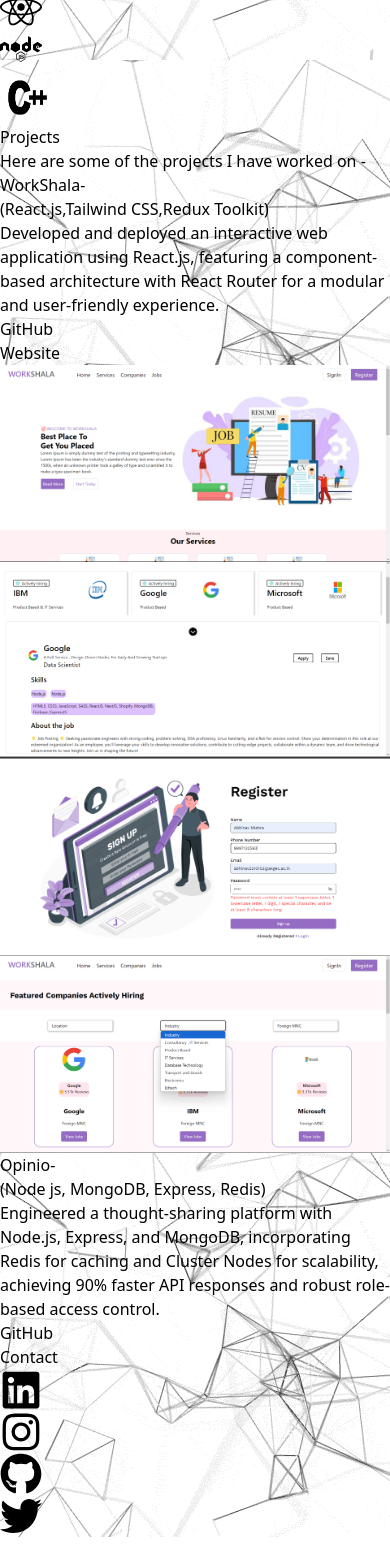
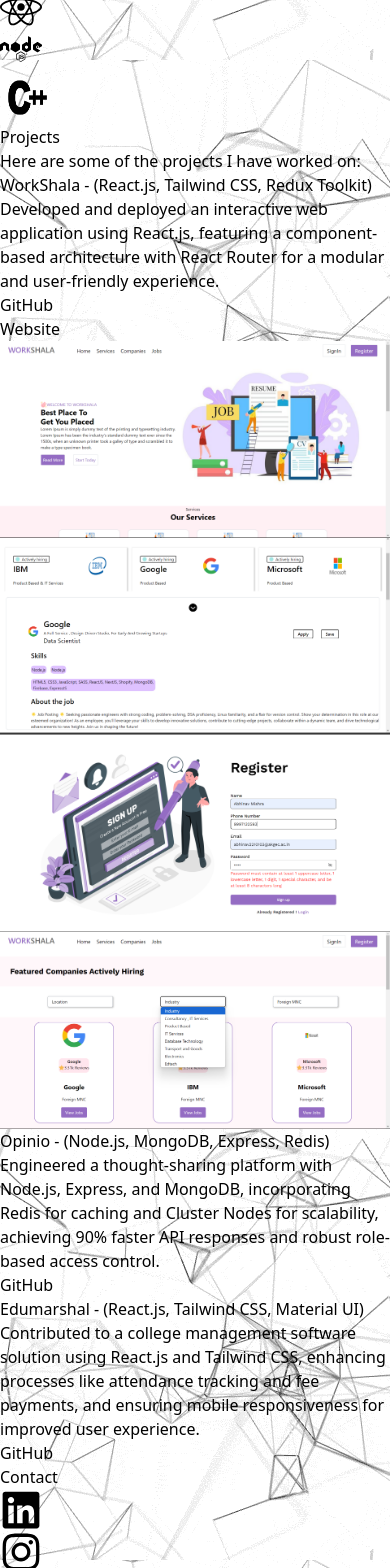
Before and after one commit to abhinav2210103/portfolio, a React (Vite) app: page / in a window 390 px wide. Shown: the part 1760-3328 px from the top of the page. Before the commit the page ends 3297 px from the top, so only its background shows below. Built offline with nearby package versions, Linux system fonts and the light colour scheme.

Commit message:
Alignment changed

```diff
--- a/src/Components/AboutSection.jsx
+++ b/src/Components/AboutSection.jsx
@@ -1,7 +1,7 @@
 import React from "react";
 
 const AboutSection = React.forwardRef((_, ref) => (
-  <div ref={ref} className="about-section md:p-10 p-2 md:w-[60%] bg-white mb-10 font-mono font-semibold border-4 rounded-2xl mt-5 ml-2">
+  <div ref={ref} className="about-section md:p-10 p-2 md:w-[60%] bg-white mb-10 font-mono font-semibold border-4 rounded-2xl mt-5 mx-2">
     <h2 className="text-3xl font-bold text-[#000066]">About</h2>
     <p className="mt-4 text-lg">
       I am currently pursuing a B.Tech in Computer Science and Engineering at Ajay Kumar Garg Engineering College, with an expected graduation in June 2026.
--- a/src/Components/ProjectsSection.jsx
+++ b/src/Components/ProjectsSection.jsx
@@ -1,20 +1,32 @@
 import React from "react";
 
 const ProjectsSection = React.forwardRef((_, ref) => (
-  <div ref={ref} className="projects-section md:p-10 p-2 md:w-[60%] bg-white mb-10 font-mono font-semibold border-4 rounded-2xl mt-5 mx-2">
+  <div
+    ref={ref}
+    className="projects-section md:p-10 p-2 md:w-[60%] bg-white mb-10 font-mono font-semibold border-4 rounded-2xl mt-5 mx-2"
+  >
     <h2 className="text-3xl font-bold text-[#000066]">Projects</h2>
     <p className="mt-4 text-lg">
-      Here are some of the projects I have worked on -
+      Here are some of the projects I have worked on:
       <p className="text-[1.5rem] text-[#ff9900] mt-4">
-        WorkShala- <p className="text-[1rem]">(React.js,Tailwind CSS,Redux Toolkit)</p>
-      </p>{" "}
+        WorkShala -{" "}
+        <span className="text-[1rem]">(React.js, Tailwind CSS, Redux Toolkit)</span>
+      </p>
       Developed and deployed an interactive web application using React.js, featuring a component-based architecture with React Router for a modular and user-friendly experience.
     </p>
-    <div className="flex justify-evenly">
-      <a href="https://github.com/abhinav2210103/Internshala-clone" target="_blank" rel="noopener noreferrer">
+    <div className="flex justify-evenly mb-4">
+      <a
+        href="https://github.com/abhinav2210103/Internshala-clone"
+        target="_blank"
+        rel="noopener noreferrer"
+      >
         <p className="border-2 p-2 rounded-xl cursor-pointer">GitHub</p>
       </a>
-      <a href="https://workshala-eight.vercel.app/" target="_blank" rel="noopener noreferrer">
+      <a
+        href="https://workshala-eight.vercel.app/"
+        target="_blank"
+        rel="noopener noreferrer"
+      >
         <p className="border-2 p-2 rounded-xl cursor-pointer">Website</p>
       </a>
     </div>
@@ -23,32 +35,52 @@
         src="./Work1.png"
         className="max-h-64 max-w-[18rem] sm:max-w-sm md:max-w-[25rem]"
         style={{ height: "auto", width: "auto" }}
+        alt="Work 1"
       />
       <img
         src="./Work2.png"
         className="max-h-64 max-w-[18rem] sm:max-w-sm md:max-w-[25rem]"
         style={{ height: "auto", width: "auto" }}
+        alt="Work 2"
       />
     </div>
-<div className="flex gap-2 flex-wrap justify-evenly">
+    <div className="flex gap-2 flex-wrap justify-evenly mb-7">
       <img
         src="./Work3.png"
-    className="max-h-64 max-w-[18rem]sm:max-w-sm md:max-w-[25rem]"
+        className="max-h-64 max-w-[18rem] sm:max-w-sm md:max-w-[25rem]"
         style={{ height: "auto", width: "auto" }}
+        alt="Work 3"
       />
       <img
         src="./Work4.png"
         className="max-h-64 max-w-[18rem] sm:max-w-sm md:max-w-[25rem]"
         style={{ height: "auto", width: "auto" }}
+        alt="Work 4"
       />
     </div>
-
     <p className="text-[1.5rem] text-[#ff9900] mt-4">
-      Opinio- <p className="text-[1rem]">(Node js, MongoDB, Express, Redis)</p>
-    </p>{" "}
+      Opinio -{" "}
+      <span className="text-[1rem]">(Node.js, MongoDB, Express, Redis)</span>
+    </p>
     Engineered a thought-sharing platform with Node.js, Express, and MongoDB, incorporating Redis for caching and Cluster Nodes for scalability, achieving 90% faster API responses and robust role-based access control.
-    <a href="https://github.com/abhinav2210103/Thoughts-Canvas" target="_blank" rel="noopener noreferrer">
-      <p className="border-2 p-2 rounded-xl cursor-pointer">GitHub</p>
+    <a
+      href="https://github.com/abhinav2210103/Thoughts-Canvas"
+      target="_blank"
+      rel="noopener noreferrer"
+    >
+      <p className="border-2 p-2 rounded-xl cursor-pointer mt-2 w-[5rem]">GitHub</p>
+    </a>
+    <p className="text-[1.5rem] text-[#ff9900] mt-4">
+      Edumarshal -{" "}
+      <span className="text-[1rem]">(React.js, Tailwind CSS, Material UI)</span>
+    </p>
+    Contributed to a college management software solution using React.js and Tailwind CSS, enhancing processes like attendance tracking and fee payments, and ensuring mobile responsiveness for improved user experience.
+    <a
+      href="https://github.com/abhinav2210103/Edumarshal_web"
+      target="_blank"
+      rel="noopener noreferrer"
+    >
+      <p className="border-2 p-2 rounded-xl cursor-pointer w-[5rem] mt-2">GitHub</p>
     </a>
   </div>
 ));
```
Lines whose indentation alone changed are shown as unchanged.
